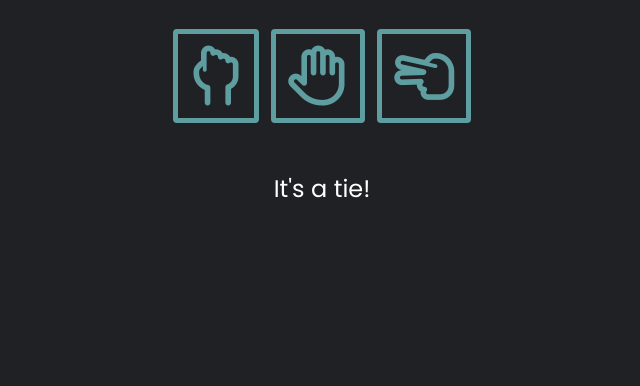
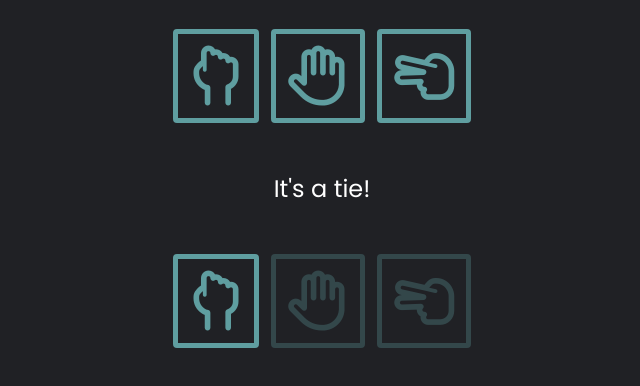
Before and after one commit to deividas-aldonis/odin-rock-paper-scissors, a website: page index.html in a window 1280 px wide. Both pictures are taken after a click on the icon 534 px from the left and 338 px from the top of the page. Shown: the part 262-648 px from the top of the page, without its empty margins (318-958 px from the left). Drawn offline with Linux system fonts and the light colour scheme.

Commit message:
Add computer interface

```diff
--- a/app.js
+++ b/app.js
@@ -1,6 +1,6 @@
-const paper = document.querySelector('.paper');
-const rock = document.querySelector('.rock');
-const scissors = document.querySelector('.scissors');
+const paper = document.querySelector('.player .paper');
+const rock = document.querySelector('.player .rock');
+const scissors = document.querySelector('.player .scissors');
 
 const closeModalBtn = document.querySelector('.close-modal-btn');
 const playAgainBtn = document.querySelector('.play-again-btn');
@@ -9,6 +9,7 @@ const roundWinner = document.querySelector('.round-winner');
 const modal = document.querySelector('.modal');
 const modalOverlay = document.querySelector('.modal-overlay');
 const result = document.querySelector('.result');
+const computerChoices = document.querySelectorAll('.computer i');
 
 let playerScore = 0;
 let computerScore = 0;
@@ -33,12 +34,12 @@ const playAgain = () => {
     closeModal();
 };
 
-const checkWinner = (playerSelection, enemySelection) => {
-    const playerAndEnemySelection = playerSelection + enemySelection;
+const checkWinner = (playerSelection, computerSelection) => {
+    const playerAndComputerSelection = playerSelection + computerSelection;
 
     let roundWinnerMessage = '';
 
-    switch (playerAndEnemySelection) {
+    switch (playerAndComputerSelection) {
         case 'paperscissors':
             computerScore += 1;
             roundWinnerMessage = 'Computer wins! Scissors beats paper.';
@@ -76,6 +77,14 @@ const checkWinner = (playerSelection, enemySelection) => {
         openModal();
     }
 
+    computerChoices.forEach((el) => {
+        if (el.classList.contains(computerSelection)) {
+            el.classList.add('active');
+        } else {
+            el.classList.remove('active');
+        }
+    });
+
     roundWinner.textContent = roundWinnerMessage;
     document.querySelector('.player-score').textContent = playerScore;
     document.querySelector('.computer-score').textContent = computerScore;
--- a/index.html
+++ b/index.html
@@ -18,28 +18,40 @@
     <body>
         <div class="container">
             <div class="score">
-                <div class="player">
+                <div>
                     <div>You</div>
                     <span class="player-score">0</span>
                 </div>
-                <div class="computer">
+
+                <div>
                     <div>Computer</div>
                     <span class="computer-score">0</span>
                 </div>
             </div>
+
             <h2 class="heading">Choose your weapon</h2>
-            <div class="rock-paper-scissors">
+
+            <div class="player">
                 <i class="rock fa-regular fa-hand-back-fist"></i>
                 <i class="paper fa-regular fa-hand"></i>
                 <i class="scissors fa-regular fa-hand-scissors"></i>
             </div>
-            <div class="round-winner"></div>
+
+            <div class="round-winner">Waiting for your selection</div>
+
+            <div class="computer">
+                <i class="rock fa-regular fa-hand-back-fist"></i>
+                <i class="paper fa-regular fa-hand"></i>
+                <i class="scissors fa-regular fa-hand-scissors"></i>
+            </div>
         </div>
 
         <div class="modal-overlay">
             <div class="modal">
                 <div class="result"></div>
+
                 <button class="play-again-btn">play again</button>
+
                 <button class="close-modal-btn">
                     <i class="fa-solid fa-xmark"></i>
                 </button>
--- a/style.css
+++ b/style.css
@@ -56,14 +56,14 @@ button {
     font-size: 48px;
 }
 
-.rock-paper-scissors {
+.player,
+.computer {
     display: flex;
     gap: 12px;
 }
 
-.rock,
-.paper,
-.scissors {
+.player i,
+.computer i {
     border: 5px solid var(--secondary);
     padding: 12px;
 
@@ -72,21 +72,25 @@ button {
     font-size: 60px;
 
     border-radius: 4px;
+}
+
+.player i {
     cursor: pointer;
     transition: background-color 150ms ease-in-out, color 150ms ease-in-out, transform 50ms ease-out;
 }
 
-.rock:hover,
-.paper:hover,
-.scissors:hover {
+.player i:hover {
     background-color: var(--secondary);
     color: var(--white);
 }
 
-.rock:active,
-.paper:active,
-.scissors:active {
-    transform: scale(0.9);
+.computer i {
+    opacity: 0.3;
+    cursor: not-allowed;
+}
+
+.computer i.active {
+    opacity: 1;
 }
 
 .round-winner {
@@ -110,6 +114,7 @@ button {
     visibility: hidden;
     transition: 250ms ease-in all 200ms;
 }
+
 .modal-overlay.show {
     background-color: var(--modal-overlay);
 
@@ -171,6 +176,7 @@ button {
 
     border-radius: 2px;
 }
+
 .close-modal-btn {
     position: absolute;
     top: -15px;
```
